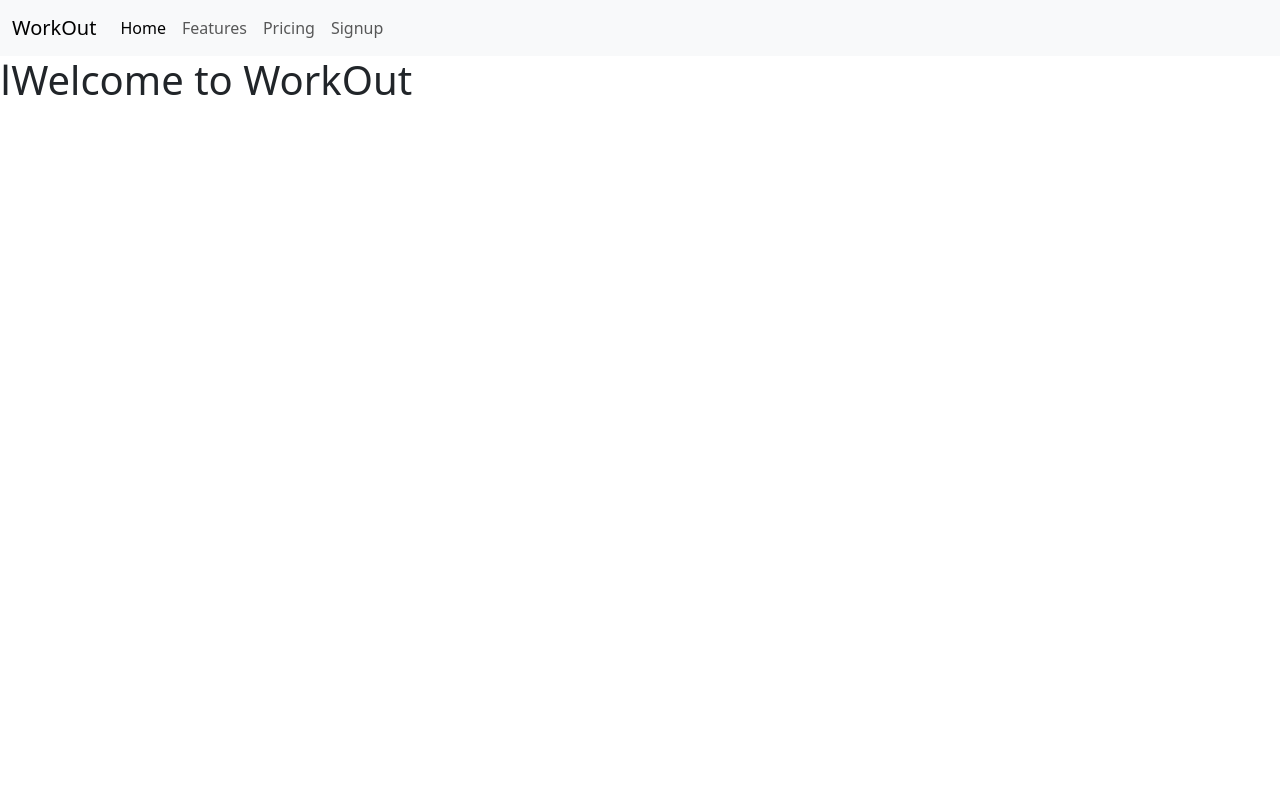
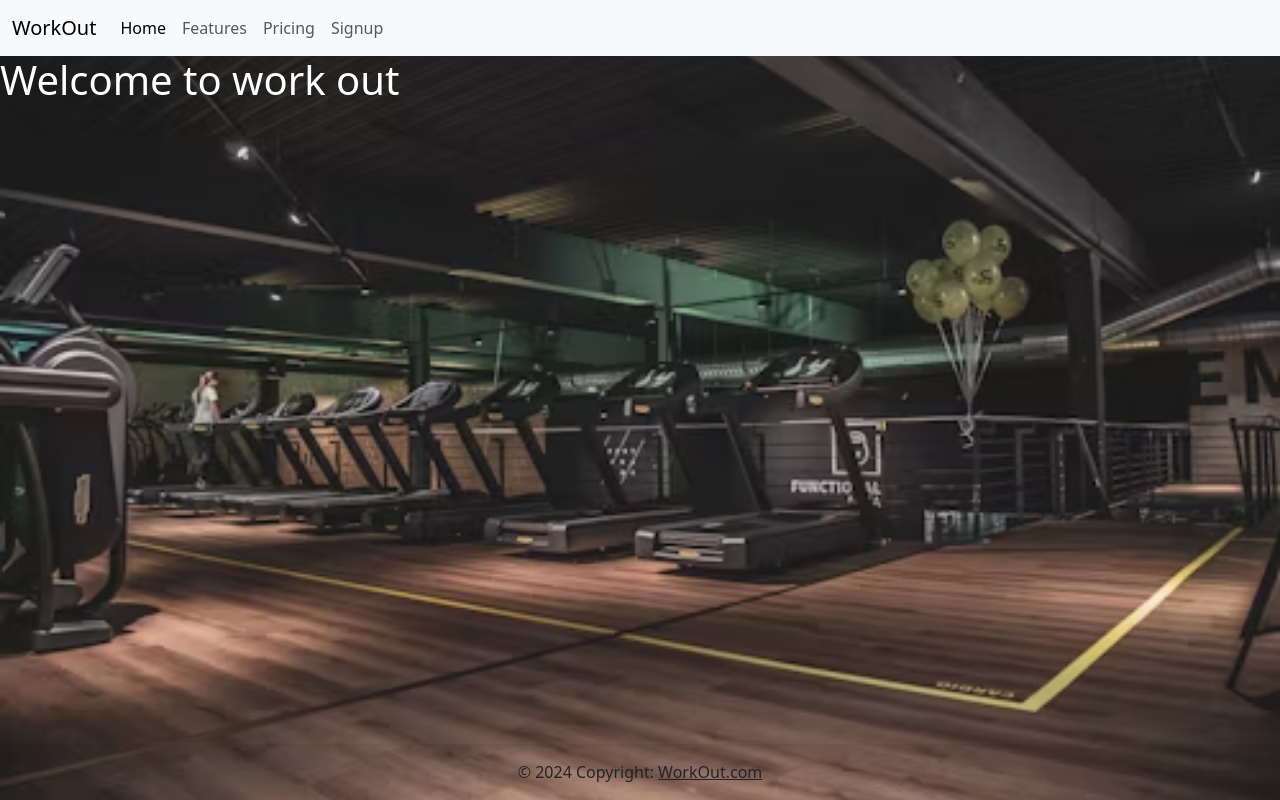
Before and after one commit to Faisalz2/BodyProject, a Django app: page / in a window 1280 px wide. Run offline with Django 4.2, Linux system fonts and the light colour scheme.

Commit message:
Update base.html
insert image

```diff
--- a/BodyProject/WorkOut/templates/base.html
+++ b/BodyProject/WorkOut/templates/base.html
@@ -1,11 +1,30 @@
-<!doctype html>
+<!DOCTYPE html>
 {% load static %}
 <html lang="en">
 <head>
 <meta charset="utf-8">
 <meta name="viewport" content="width=device-width, initial-scale=1">
+<title>Work out site</title>
+<style>
+  body {
+    position: relative;
+    min-height: 100vh;
+    background-image: url('{% static "Gym1.avif" %}');
+    background-size: cover;
+    background-repeat: no-repeat;
+    background-position: center;
+  }
 
-    <title>Work out site</title>
+
+
+  footer {
+    position: fixed;
+    bottom: 0;
+    width: 100%;
+    background-color: rgba(0, 0, 0, 0.05);
+    text-align: center;
+  }
+</style>
 <link href="https://cdn.jsdelivr.net/npm/bootstrap@5.3.3/dist/css/bootstrap.min.css" rel="stylesheet" integrity="sha384-QWTKZyjpPEjISv5WaRU9OFeRpok6YctnYmDr5pNlyT2bRjXh0JMhjY6hW+ALEwIH" crossorigin="anonymous">
 </head>
 <body>
@@ -34,7 +53,13 @@
   </div>
 </nav>
 {% block content %}
-    <h1>اWelcome to WorkOut</h1>
+  <h1 style="color:white;">Welcome to work out </h1>
+  <footer class="text-bottom text-lg-start">
+    <div class="text-center p-3">
+      © 2024 Copyright:
+      <a class="text-body" href="{% url 'wlc' %}">WorkOut.com</a>
+    </div>
+  </footer>
 {% endblock %}
 <script src="https://cdn.jsdelivr.net/npm/bootstrap@5.3.3/dist/js/bootstrap.bundle.min.js" integrity="sha384-YvpcrYf0tY3lHB60NNkmXc5s9fDVZLESaAA55NDzOxhy9GkcIdslK1eN7N6jIeHz" crossorigin="anonymous"></script>
 </body>
```
Lines whose indentation alone changed are shown as unchanged.
